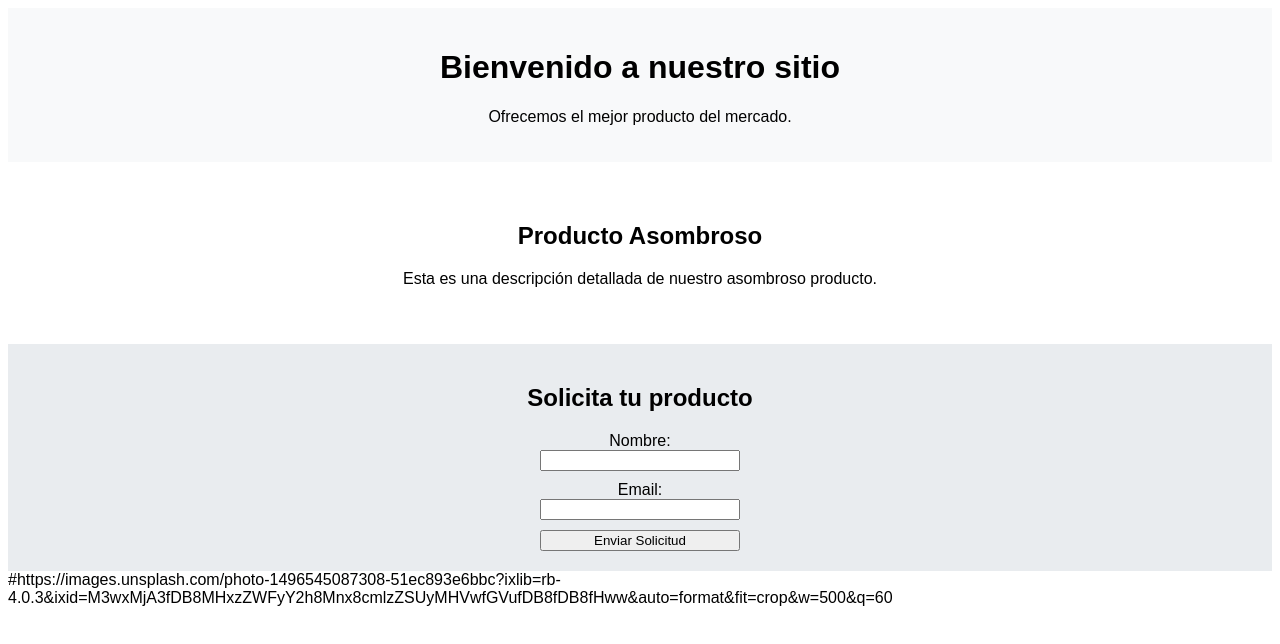
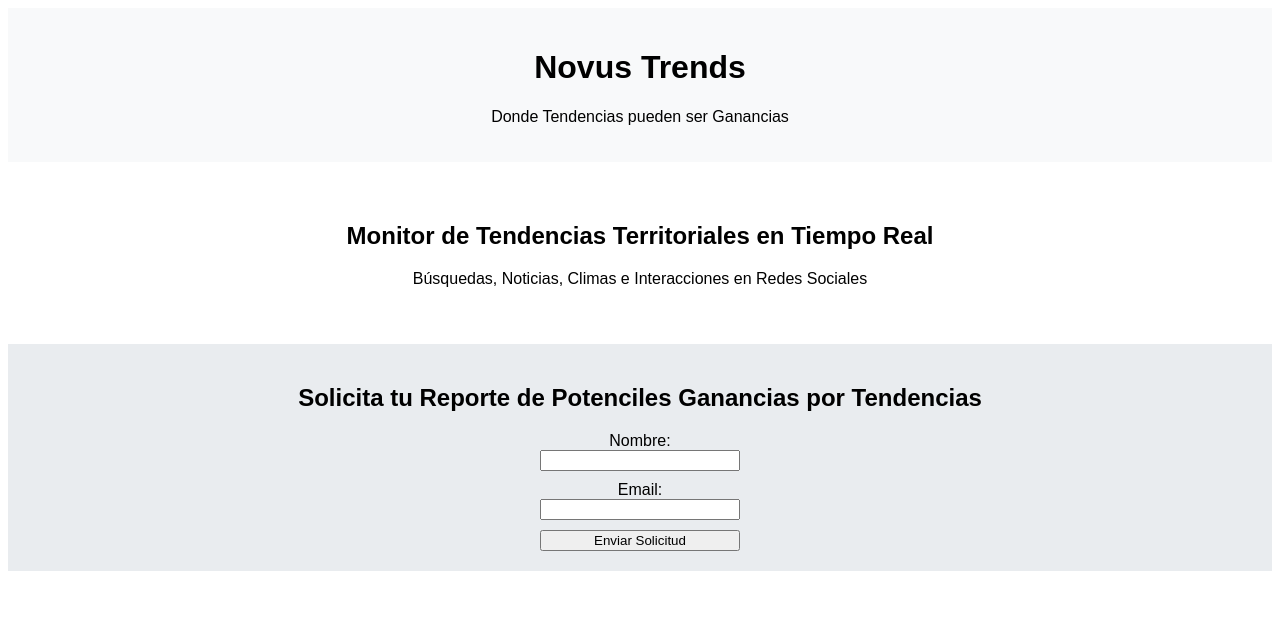
Before and after one commit to wilberj88/NovusTrends, a plain HTML site: page index.html in a window 1280 px wide. Drawn offline with Linux system fonts and the light colour scheme.

Commit message:
Update index.html

```diff
--- a/index.html
+++ b/index.html
@@ -1,22 +1,22 @@
 <!DOCTYPE html>
 <html>
 <head>
-  <title>Nuestro Producto</title>
+  <title>Novus Trends</title>
   <link rel="stylesheet" type="text/css" href="styles.css">
 </head>
 <body>
   <header>
-    <h1>Bienvenido a nuestro sitio</h1>
-    <p>Ofrecemos el mejor producto del mercado.</p>
+    <h1>Novus Trends</h1>
+    <p>Donde Tendencias pueden ser Ganancias</p>
   </header>
 
   <section id="product">
-    <h2>Producto Asombroso</h2>
-    <p>Esta es una descripción detallada de nuestro asombroso producto.</p>
+    <h2>Monitor de Tendencias Territoriales en Tiempo Real</h2>
+    <p>Búsquedas, Noticias, Climas e Interacciones en Redes Sociales</p>
   </section>
 
   <section id="contact">
-    <h2>Solicita tu producto</h2>
+    <h2>Solicita tu Reporte de Potenciles Ganancias por Tendencias</h2>
     <form id="requestForm">
       <label for="name">Nombre:</label>
       <input type="text" id="name" name="name" required>
@@ -31,7 +31,3 @@
   <script src="script.js"></script>
 </body>
 </html>
-
-
-
-#https://images.unsplash.com/photo-1496545087308-51ec893e6bbc?ixlib=rb-4.0.3&ixid=M3wxMjA3fDB8MHxzZWFyY2h8Mnx8cmlzZSUyMHVwfGVufDB8fDB8fHww&auto=format&fit=crop&w=500&q=60
```
